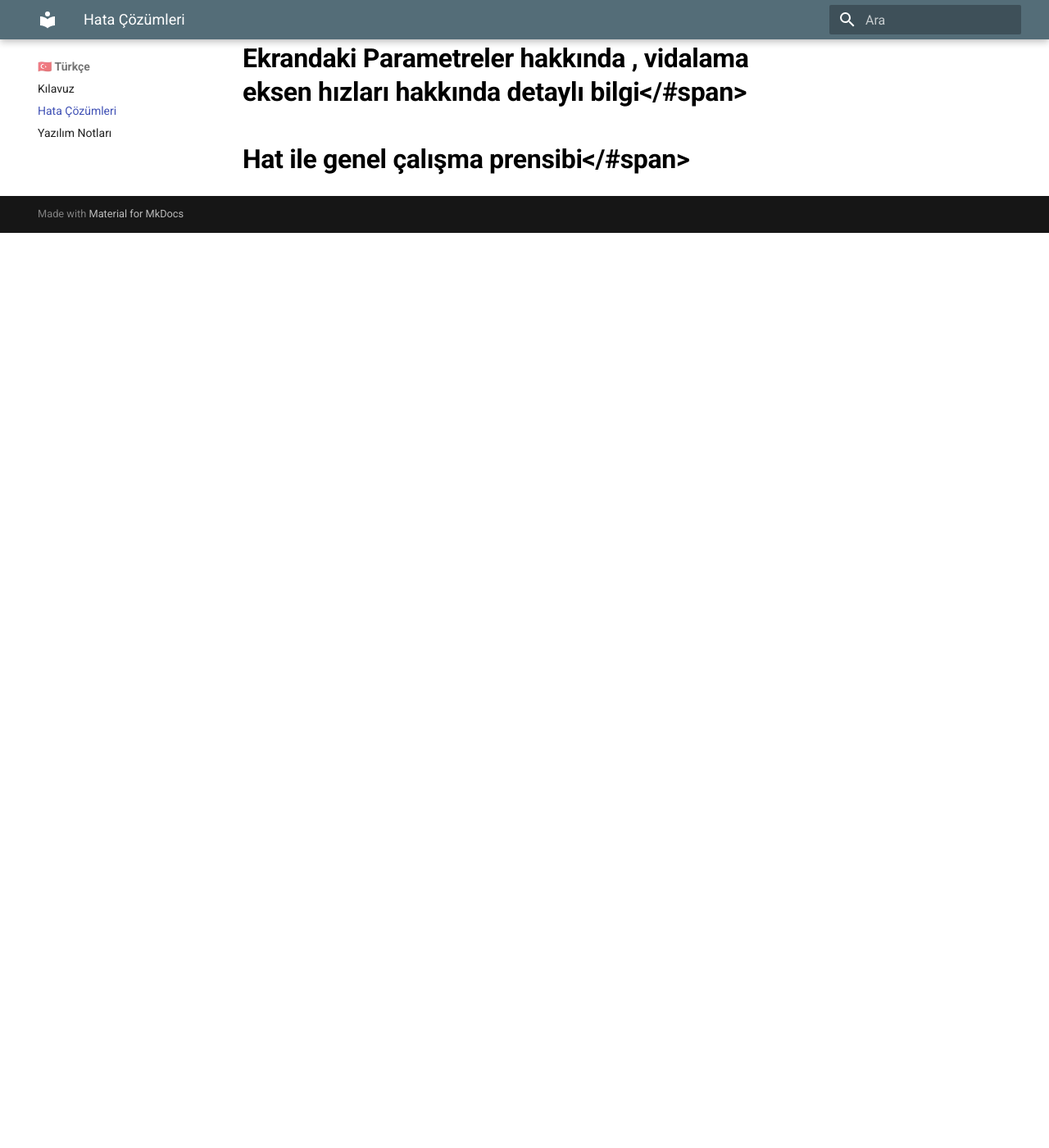
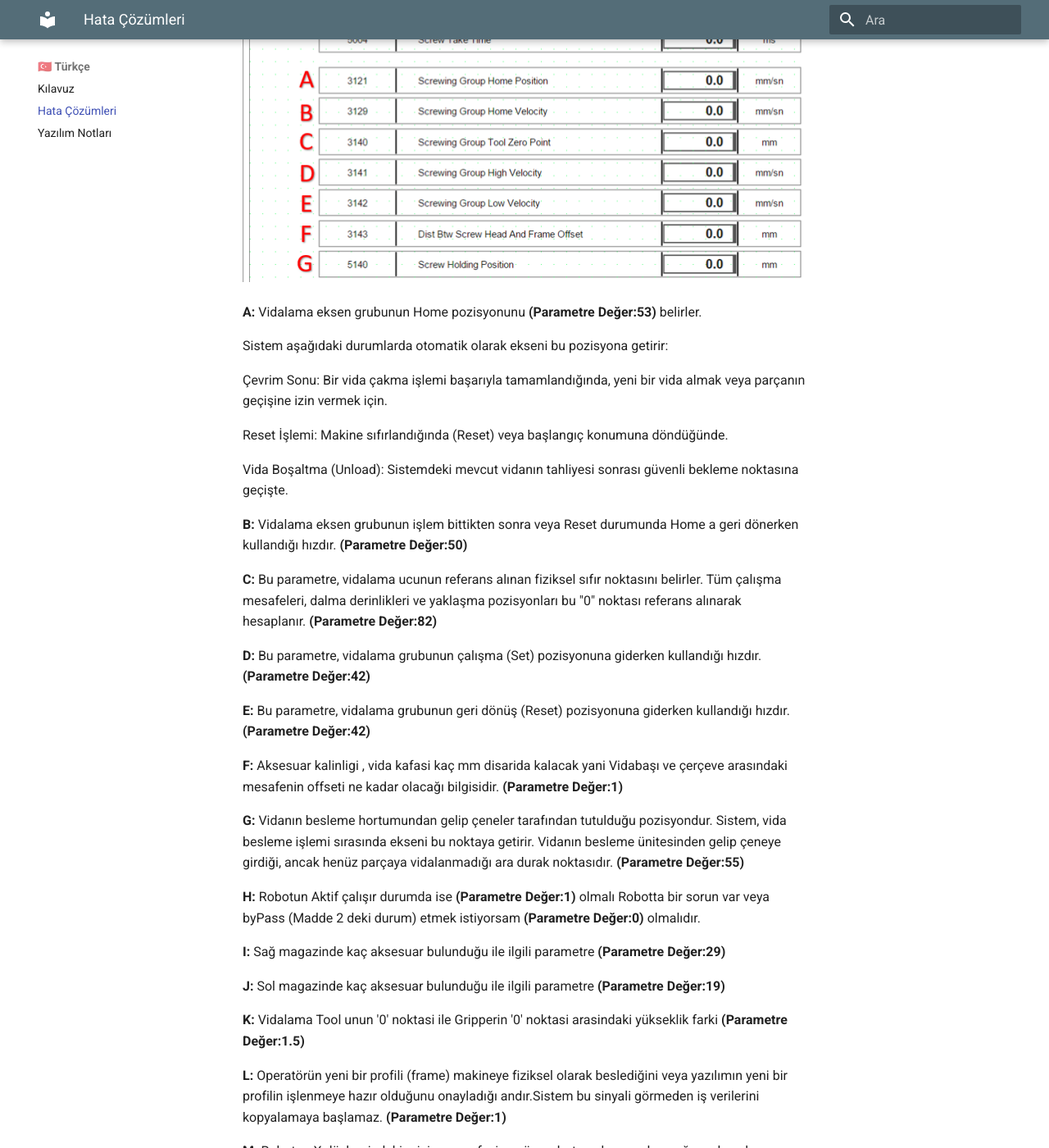
Before and after one commit to hm-info/rg830robot, an MkDocs documentation site: the page built from docs/operationGuide.md, in a window 1280 px wide and 1400 px high, scrolled down 11250 px. Shown: the whole window at 82% size. Built offline with MkDocs 1.6.1 and Material for MkDocs 9.7.7, drawn with Linux system fonts in a browser that asks for light colours; before the commit the page ends 11534 px from its top, so only the background shows below that; some of the changed text lies outside the part shown.

Commit message:
klavuz güncelleme

```diff
--- a/docs/operationGuide.md
+++ b/docs/operationGuide.md
@@ -1,4 +1,4 @@
-# <span style="color: #000000; font-weight: bold;">Makine İlk Açılışta Robot Gripper Kalıp Durumu</span>
+# <span style="color: #000000; font-weight: bold;">1. Makine İlk Açılışta Robot Gripper Kalıp Durumu</span>
 
 - Sistem ilk açıldığında resetleme sonrası gripperda kalıp olup olmadığının teyitini ister.
 
@@ -14,7 +14,7 @@
 - Hazırlanan iş Dosyası Robot File klasörünün içine konulmalıdır.
 - Start butonuna basıldığında Robot File klasöründeki iş dosyası okunarak Plc den robota veri aktarımı gerçekleşir bilgi aktarımı tamamlandıktan sonra Robot iş dosyasını çalışmaya başlar.
 
-# <span style="color: #000000; font-weight: bold;">Robot Bypass ve Hattın Bağımsız Çalışma Modu</span>
+# <span style="color: #000000; font-weight: bold;">2. Robot Bypass ve Hattın Bağımsız Çalışma Modu</span>
 
 Robotun operasyona dahil edilmeyeceği durumlarda, hattın kesintisiz çalışmaya devam edebilmesi için aşağıdaki yapılandırma uygulanmalıdır:
 
@@ -22,7 +22,7 @@
 
 *İş Akışı (Çerçeve Transferi):* işlenen çerçeveler doğrudan hat üzerinden ilerleyerek robot çıkışında bulunan aktarma sehpasına yönlendirilir.
 
-# <span style="color: #000000; font-weight: bold;">Kapıların açılma İzin Prosedürü</span>
+# <span style="color: #000000; font-weight: bold;">3. Kapıların açılma İzin Prosedürü</span>
 
 Operatör tarafından **"Kapı Açma İzin Butonu"**na basıldığında; robot, mekanik güvenliği ve parça bütünlüğünü korumak adına aktif işlemini tamamladıktan sonra duruşa geçer.
 
@@ -42,7 +42,7 @@
 
 Aktif döngü (cycle) güvenli noktada tamamlandığında, sistem otomatik olarak kapı kilitlerini açar ve operatöre giriş onayı verir.
 
-# <span style="color: #000000; font-weight: bold;">Acil Stop - Stop senaryoları</span>
+# <span style="color: #000000; font-weight: bold;">4. Acil Stop - Stop senaryoları</span>
 
 *Acil Stop Durumu:*
 
@@ -72,7 +72,7 @@
 
  - *Sistemi Yeniden Başlatma :* Operatör tarafından **F (Start Butonu)**'na basıldığında, PLC ilgili durum bitini aktif ederek sistemi kaldığı adım üzerinden tekrar normal çalışma döngüsüne yönlendirir.
 
-# <span style="color: #000000; font-weight: bold;">Hat ile Çalışacağı Zaman, Hattan Çerçeve Ne Zaman Gelecek, Hattaki Çerçeve ile Gelen Çerçeve Aynı mı?</span>
+# <span style="color: #000000; font-weight: bold;">5. Hat ile Çalışacağı Zaman, Hattan Çerçeve Ne Zaman Gelecek, Hattaki Çerçeve ile Gelen Çerçeve Aynı mı?</span>
 
 Hattın senkronize çalışabilmesi için çerçeve transferi ve iş dosyası oluşturma süreci şu kriterlere göre ilerler:
 
@@ -82,11 +82,11 @@
 
 *Hattaki çerçeve ile gelen çerçeve Kontrolü:* (Z) sehpasındaki mevcut çerçeve ile plc yazılımından gelen iş dosyasındaki çerçeve ID leri birbiriyle eşleşmelidir. Eşleşme varsa robot işlemi başlatır, Eşleşme yoksa yanlış iş dosyası alarmı verir
 
-# <span style="color: #000000; font-weight: bold;">Çerçeve Sıkıştırmada Alarm Durumları</span>
+# <span style="color: #000000; font-weight: bold;">6. Çerçeve Sıkıştırmada Alarm Durumları</span>
 
-Sistem hazır olduğunda çerçeve çıkış sensörüne geldiğinde çerçeveyi sıkıştırmak için Eksen yaklaştığında yeteri kadar sıkamadığında **FrameCatchPos** hatası verir tekrar sıkması için **(F) Start Buton**'una basıp tekrar sıkıştırma işlemi yapılır.
+Sistem hazır olduğunda çerçeve çıkış sensörüne geldiğinde çerçeveyi sıkıştırmak için Eksen yaklaştığında yeteri kadar sıkamadığında ölçüm ile ilgili olarak **"Frame Measuring Error, Wrong Frame Sizes !"** hatası verir tekrar sıkması için **(F) Start Buton**'una basıp tekrar sıkıştırma işlemi yapılır.
 
-# <span style="color: #000000; font-weight: bold;">Drilling Tool Not Ok Alarm Durumu</span>
+# <span style="color: #000000; font-weight: bold;">7. Drilling Tool Not Ok Alarm Durumu</span>
 
 *Sistem, operasyon güvenliğini sağlamak adına her iş başlangıcında bir kez olmak üzere otomatik takım kontrolü gerçekleştirir. Sürecin işleyişi ve hata durumunda yapılması gerekenler aşağıda belirtilmiştir:*
 
@@ -102,7 +102,7 @@
 
 - *Sistemi Tekrar Devreye Alma:* Gerekli fiziksel düzeltmeler yapıldıktan ve arıza kaynağı giderildikten sonra, operatör paneli üzerinden **Start Butonuna (F)** basılarak işlem döngüsü kaldığı yerden devam ettirilir.
 
-# <span style="color: #000000; font-weight: bold;">Accessory Not Ok Alarm Durumu</span>
+# <span style="color: #000000; font-weight: bold;">8. Accessory Not Ok Alarm Durumu</span>
 
 Aksesuar montaj sürecinin sağlıklı ilerleyebilmesi için parçanın magazinden başarıyla alınması ve kalıp içerisinde hassas şekilde konumlanması kritik önem taşımaktadır. Bu doğrultuda, montaj aşamasına geçilmeden önce parçanın varlığı ve konumu sensörler aracılığıyla denetlenir.
 
@@ -126,7 +126,7 @@
 
 Hata giderildikten sonra panel üzerinden **B (Reset Butonu)***'na basılarak aksesuar alma işlemi yeniden başlatılır.
 
-# <span style="color: #000000; font-weight: bold;">Çeneye Vida Çekilememe Durumu</span>
+# <span style="color: #000000; font-weight: bold;">9. Çeneye Vida Çekilememe Durumu</span>
 
 Robot, vidalama işlemi öncesinde sistemden vida besleme talebinde bulunur. Vida beslemesinin başarısız olması durumunda operatör aşağıdaki adımları izlemelidir:
 
@@ -146,7 +146,7 @@
 
 Hattın içerisine girildiği için öncelikle sistem emniyet devreleri resetlenmelidir. Ardından panel üzerindeki **B (Reset Butonu)**'na basılarak vida çekme işlemi yeniden tetiklenmelidir.
 
-# <span style="color: #000000; font-weight: bold;">Aktüel Aksesuar Montajını Geçmek için PassNextAccessory</span>
+# <span style="color: #000000; font-weight: bold;">10. Aktüel Aksesuar Montajını Geçmek için PassNextAccessory</span>
 
 ![RG830](_media/o_PassNextAccessory.png)
 
@@ -157,7 +157,7 @@
 
 *Dikkat:* Bu aşamada B (Reset Butonu)'na basılırsa, tüm işlem durumu (state) sıfırlanır ve süreç en başa döner.
 
-# <span style="color: #000000; font-weight: bold;">İşlemin Yeniden Başlatılması ve Seçenekler</span>
+# <span style="color: #000000; font-weight: bold;">11. İşlemin Yeniden Başlatılması ve Seçenekler</span>
 
 - Durdurma işleminden sonra F (Start Butonu)'na basıldığında, ekranda bir karar sayfası açılır. Operatör bu aşamada şu iki seçenekten birini tercih etmelidir:
 
@@ -167,34 +167,27 @@
 
 *Kritik Uyarı:* **H** seçeneği tercih edildiğinde robot kendisini güvenli bir şekilde kurtardıktan sonra Gripper da kalıp varsa bırakma noktasına gidecektir. Bırakma işlemi sırasında kalıpta aksesuar bulunmadığından emin olunmalıdır.
 
-# <span style="color: #000000; font-weight: bold;">Aksesuar Montaj Alarm Tanımları ve Çözüm Adımları</span>
+# <span style="color: #000000; font-weight: bold;">12. Aksesuar Montaj Alarm Tanımları ve Çözüm Adımları</span>
 
 Aşağıda belirtilen alarmlar montaj esnasında meydana gelebilecek alarm mesajlarıdır.
 
-- Left/Right Magazine Accessory 1 could not go backward ! / Left/Right Magazine Accessory 1 could not go forward !
-- Vertical Clamp could not go backward ! / Vertical Clamp could not go forward !
-- Horizontal Clamp could not go backward ! / Horizontal Clamp could not go forward !
-- Gripper Move could not go backward !
-- Screw Type Valve could not go backward ! / Screw Type Valve could not go forward !
-- Left/Right Screw Drop could not go backward ! / Left/Right Screw Drop could not go forward !
-- Screwing Axis Error !
-- Screwing Axis Speed Error !
-- Screwing Axis Minimum Limit Error ! / Screwing Axis Maximum Limit Error !
-- Screwing Axis Lag Error !
-- Axis Screw Group Minimum Limit Error ! / Axis Screw Group Maximum Limit Error !
-- Axis Screw Group Lag Error !
-- Screw Drop failed !
-- Screw did not move to jaw or Screw detector broken !
-- Right Magazine Hinge1 Left Bottom Clamp could not go backward ! / Right Magazine Hinge1 Left Bottom Clamp could not go forward !
-- Right Magazine Hinge1 Left Top Clamp could not go backward ! / Right Magazine Hinge1 Left Top Clamp could not go forward !
-- Right Magazine Hinge1 Right Bottom Clamp could not go backward ! / Right Magazine Hinge1 Right Bottom Clamp could not go forward !
-- Right Magazine Hinge1 Right Top Clamp could not go backward ! / Right Magazine Hinge1 Right Top Clamp could not go forward !
+**Screw Drop failed !** 9.madde bu alarm durumunu özetler.
+**Screw did not move to jaw or Screw detector broken !** "Vida Besleme Bekleme Zaman Aşımı" hatasıdır. Sistem vida besleme modundayken belirli bir süre geçmesine rağmen vidanın hedefe ulaştığına dair sinyal Vida kontrol sensöründen alınamadığında tetiklenir. Bu hataya sebep olabilecek hatalar aşağıdaki gibi olabilir:
 
-# <span style="color: #000000; font-weight: bold;">Eksen Hareket halindeyken Sıkışması Durumu</span>
+- **Besleme Haznesi Boş:** Vida dizici vibratörde veya besleme ünitesinde vida kalmamış olabilir.
+
+- **Mekanik Sıkışma:** Vida, besleme hortumu içinde veya ağız kısmında sıkışmış, sensöre ulaşamamış olabilir.
+
+- **Hava Basıncı Sorunu:** Vidayı itmek için kullanılan hava basıncı yetersizdir.
+
+- **Sensör Arızası:** ScrewCame sensörü vidayı görmüyor veya fiziksel olarak yerinden oynamış olabilir.
+
+
+# <span style="color: #000000; font-weight: bold;">13. Eksen Hareket halindeyken Sıkışması Durumu</span>
 
 Robot bazen fiziksel bir engele çarpmadığı halde, gitmek istediği noktaya matematiksel olarak ulaşamaz veya eklem limitlerine takılır. Bu durumlarda operatörün kurtarması için izleyeceği adımlar şunlardır:
 
-# <span style="color: #000000; font-weight: bold;">1. Sorunu Teşhis Etme (Hata Mesajı Okuma)</span>
+## <span style="color: #000000; font-weight: bold;">13.1. Sorunu Teşhis Etme (Hata Mesajı Okuma)</span>
 
 - Ekranda aşağıdaki mesajlardan birini görüyorsanız robot "geometrik" bir çıkmaza girmiştir:
 
@@ -204,7 +197,7 @@
 
 *"Out of Reach":* Robotun kolu o noktaya yetişemiyor veya o rotayı takip edemiyordur.
 
-# <span style="color: #000000; font-weight: bold;">2. Robotu Manuel Modda Kurtarma (Jogging)</span>
+## <span style="color: #000000; font-weight: bold;">13.2. Robotu Manuel Modda Kurtarma (Jogging)</span>
 
 ![RG830](_media/ModSecim.png)
 
@@ -222,7 +215,7 @@
 
 *Güvenli Bir Noktaya Çekin:* Robotu, sorun yaşadığı noktadan yaklaşık 5-10 cm uzaklaştırıp boşluğa (güvenli alana) alın.
 
-# <span style="color: #000000; font-weight: bold;">3. İşlemi "Atlatma" ve Devam Ettirme (Program Pointer Taşıma)</span>
+## <span style="color: #000000; font-weight: bold;">13.3. İşlemi "Atlatma" ve Devam Ettirme (Program Pointer Taşıma)</span>
 
 ![RG830](_media/o_PointerTaşıma.png)
 
@@ -240,7 +233,63 @@
 
 *Hız Kontrolü:* Robot ilk hareketini yaparken hızı %10-%25 seviyesinde tutarak yörüngesini izleyin. bir sorun gözlemlenmez ise hızı tekrar %100 e alabilirsiniz. Hız ayar sayfası için sırasıyla görseldeki **M-N** kısımlarına tıklayarak **O** hız sayfasını açabilirsiniz.
 
-# <span style="color: #000000; font-weight: bold;">Ekrandaki Parametreler hakkında , vidalama eksen hızları hakkında detaylı bilgi</#span>
+# <span style="color: #000000; font-weight: bold;">14. Ekrandaki Parametreler hakkında , vidalama eksen hızları hakkında detaylı bilgi</span>
+
+![RG830](_media/o_ParameterScrew.png)
+
+**A:** Vidalama eksen grubunun Home pozisyonunu **(Parametre Değer:53)** belirler.
+
+Sistem aşağıdaki durumlarda otomatik olarak ekseni bu pozisyona getirir:
+
+Çevrim Sonu: Bir vida çakma işlemi başarıyla tamamlandığında, yeni bir vida almak veya parçanın geçişine izin vermek için.
+
+Reset İşlemi: Makine sıfırlandığında (Reset) veya başlangıç konumuna döndüğünde.
+
+Vida Boşaltma (Unload): Sistemdeki mevcut vidanın tahliyesi sonrası güvenli bekleme noktasına geçişte.
+
+**B:** Vidalama eksen grubunun işlem bittikten sonra veya Reset durumunda Home a geri dönerken kullandığı hızdır. **(Parametre Değer:50)**
+
+**C:** Bu parametre, vidalama ucunun referans alınan fiziksel sıfır noktasını belirler. Tüm çalışma mesafeleri, dalma derinlikleri ve yaklaşma pozisyonları bu "0" noktası referans alınarak hesaplanır. **(Parametre Değer:82)**
+
+**D:** Bu parametre, vidalama grubunun çalışma (Set) pozisyonuna giderken kullandığı hızdır. **(Parametre Değer:42)**
+
+**E:** Bu parametre, vidalama grubunun geri dönüş (Reset) pozisyonuna giderken kullandığı hızdır. **(Parametre Değer:42)**
+
+**F:** Aksesuar kalinligi , vida kafasi kaç mm disarida kalacak yani Vidabaşı ve çerçeve arasındaki mesafenin offseti ne kadar olacağı bilgisidir. **(Parametre Değer:1)**
+
+**G:** Vidanın besleme hortumundan gelip çeneler tarafından tutulduğu pozisyondur. Sistem, vida besleme işlemi sırasında ekseni bu noktaya getirir. Vidanın besleme ünitesinden gelip çeneye girdiği, ancak henüz parçaya vidalanmadığı ara durak noktasıdır. **(Parametre Değer:55)**
+
+**H:** Robotun Aktif çalışır durumda ise **(Parametre Değer:1)** olmalı Robotta bir sorun var veya byPass (Madde 2 deki durum) etmek istiyorsam **(Parametre Değer:0)** olmalıdır.
+
+**I:** Sağ magazinde kaç aksesuar bulunduğu ile ilgili parametre **(Parametre Değer:29)**
+
+**J:** Sol magazinde kaç aksesuar bulunduğu ile ilgili parametre **(Parametre Değer:19)**
+
+**K:** Vidalama Tool unun '0' noktasi ile Gripperin '0' noktasi arasindaki yükseklik farki **(Parametre Değer:1.5)**
+
+**L:** Operatörün yeni bir profili (frame) makineye fiziksel olarak beslediğini veya yazılımın yeni bir profilin işlenmeye hazır olduğunu onayladığı andır.Sistem bu sinyali görmeden iş verilerini kopyalamaya başlamaz. **(Parametre Değer:1)**
+
+**M:** Robotun X düzlemindeki erişim mesafesine göre robotun aksesuarları sağa yada sola yönelimli olarak işleyebilmesi adına girilen limit değer. **(Parametre Değer:1500)**
+
+**N:** Robotun Y düzlemindeki erişim mesafesine göre robotun delme işlemini yönelimli olarak yapabilmesi adına girilen limit değer. **(Parametre Değer:1950)**
+
+**O:**
+
+**Ö:** Bu parametre, çerçeve taşıma ekseninin (AxisFrm) bir çerçeveyi yakalarken veya bir engelle karşılaştığında durmasını sağlayan tork (güç) limitini belirler. Sistem, eksen hareket halindeyken bu limit değerine ulaşıp ulaşmadığını sürekli izler. **(Parametre Değer:....)**
+
+**P:**
+
+**R:** Bu değer daha çok hassas ölçüm (metroloji) aşamasında devreye girer. Çerçeveye çok sert basıp profilin esnemesini veya ezilmesini engellemek için torku düşük bir seviyede tutar. **(Parametre Değer:0.5)**
+
+**S:**
+
+**Ş:**
+
+**T:** Parçayı yakalamak veya ölçmek için hareket ederken bu koordinatı ana hedef noktası olarak kullanır. Yazılım, her yeni iş emrinde bu değeri otomatik olarak güncelleyerek eksenin "parçayı nerede bulması gerektiğini" belirler.
+
+**U:** Ölçüm işlemi sırasında temel yakalama pozisyonuna (CatchPos) eklenen düzeltme değeridir. **(Parametre Değer:20)**
+
+**Ü:**
 
 
-# <span style="color: #000000; font-weight: bold;">Hat ile genel çalışma prensibi</#span>
+# <span style="color: #000000; font-weight: bold;">15. Hat ile genel çalışma prensibi</span>
```
Also changed, not shown: docs/_media/o_ParameterScrew.png (added).
